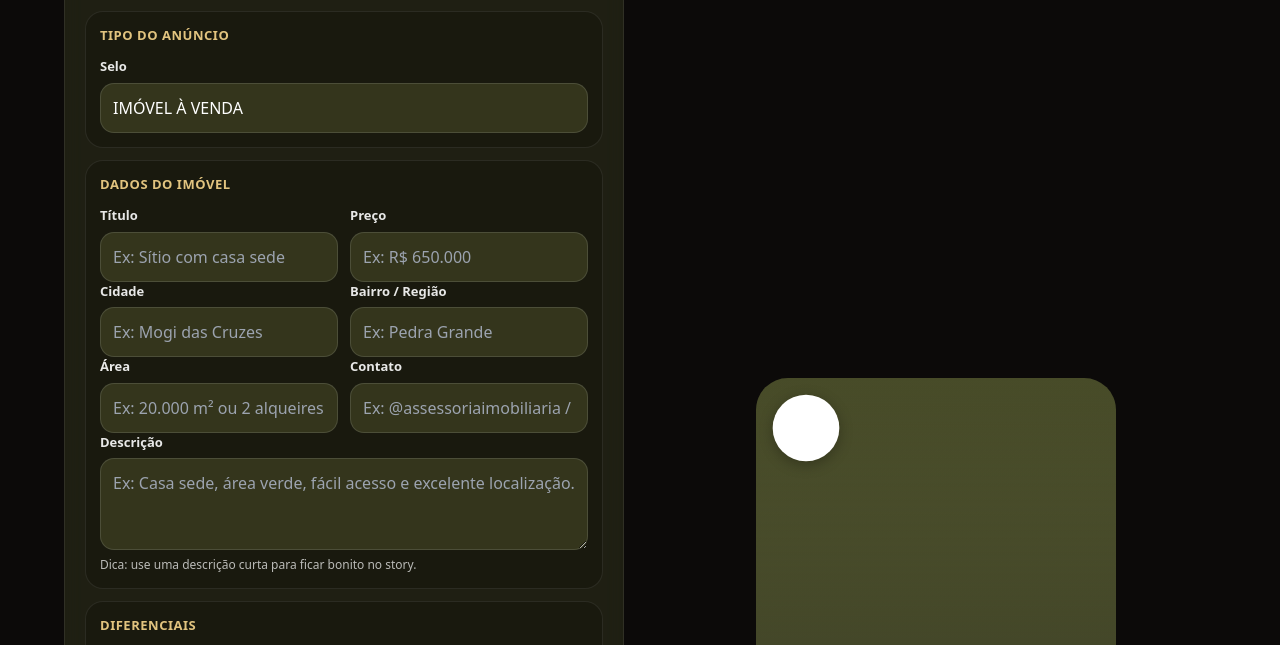
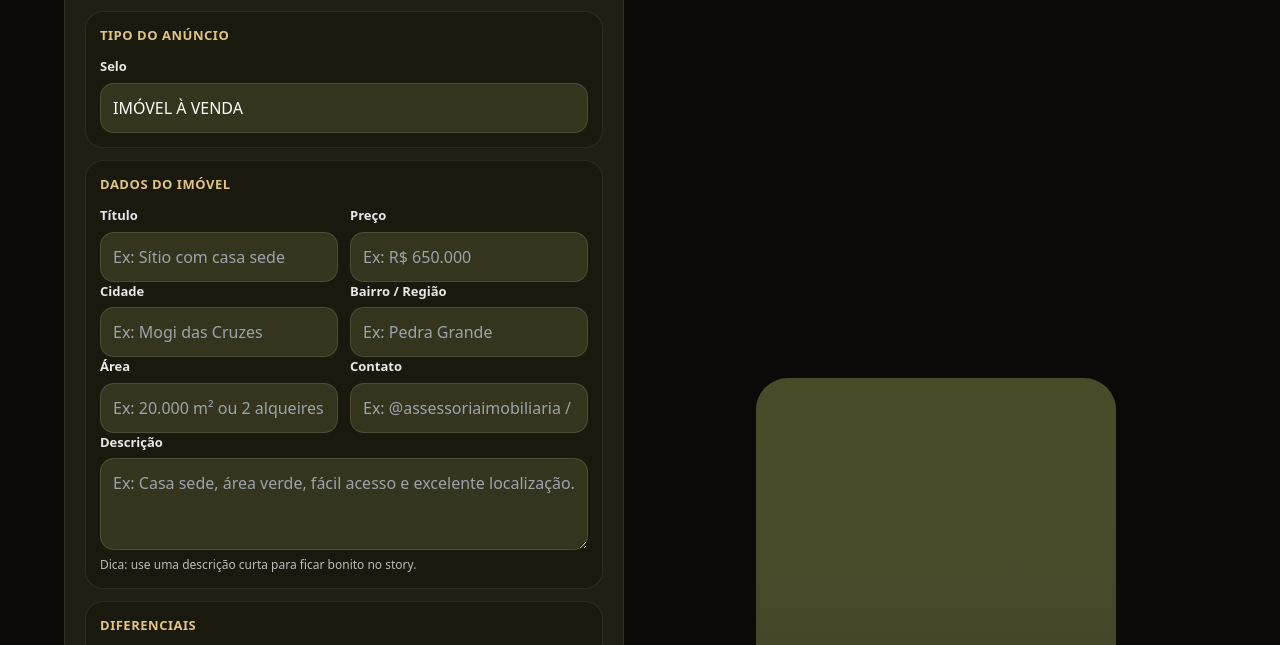
Before and after one commit to pedro425-ss/assessoria-imobiliaria-story, a plain HTML site: page index.html in a window 1280 px wide. Shown: the part 107-752 px from the top of the page. Drawn offline with nearby package versions, Linux system fonts and the light colour scheme.

Commit message:
Oculta espaço do logo quando nenhum logo foi enviado

```diff
--- a/index.html
+++ b/index.html
@@ -173,7 +173,7 @@
 
             <div class="story-overlay"></div>
 
-            <div class="story-logo">
+            <div id="story-logo-wrapper" class="story-logo hidden">
               <img
                 id="story-logo-preview"
                 src=""
```
